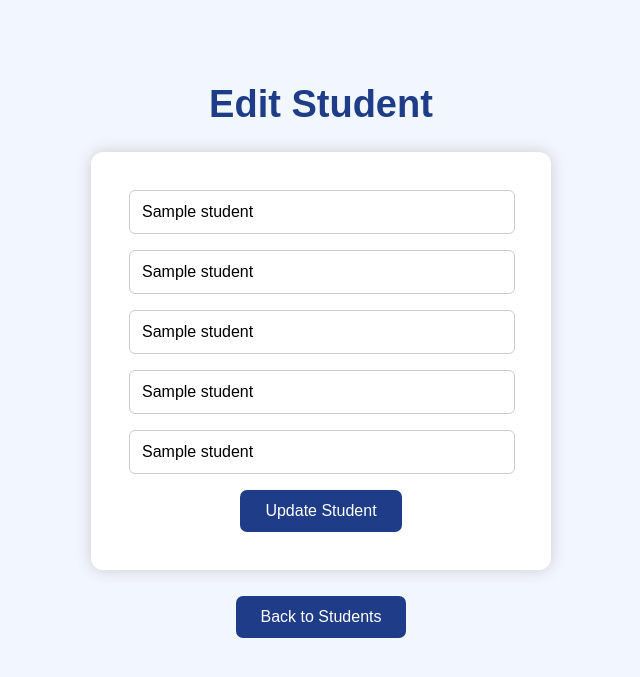
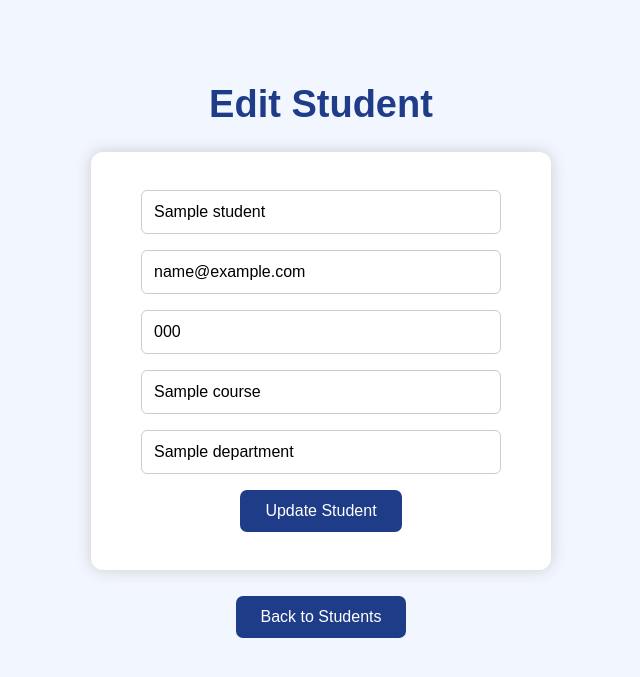
Before and after one commit to nehagaikwad6555/Student-Management-System, a Flask app: page /edit/1 in a window 1280 px wide. Shown: the top 677 px of the page, without its empty margins (319-959 px from the left). Run offline with Flask 3, Linux system fonts and the light colour scheme; a database or web service that is not in the repository returns one stand-in record (values such as "Sample title"); some libraries are stand-ins or nearby versions.

Commit message:
Fix edit student template

```diff
--- a/templates/edit_student.html
+++ b/templates/edit_student.html
@@ -19,6 +19,7 @@
         form {
             background-color: white;
             width: 400px;
+            max-width: 85%;
             margin: auto;
             padding: 30px;
             border-radius: 12px;
@@ -27,6 +28,7 @@
 
         input {
             width: 90%;
+            box-sizing: border-box;
             padding: 12px;
             margin: 8px;
             border: 1px solid #ccc;
@@ -56,30 +58,49 @@
     <h1>Edit Student</h1>
 
     <form method="POST">
+        <input
+            type="text"
+            name="name"
+            placeholder="Student Name"
+            value="{{ student.name }}"
+            required
+        >
 
-        <input type="text" name="name"
-               value="{{ student[1] }}" required>
+        <input
+            type="email"
+            name="email"
+            placeholder="Email"
+            value="{{ student.email or '' }}"
+        >
 
-        <input type="email" name="email"
-               value="{{ student[2] }}">
+        <input
+            type="text"
+            name="phone"
+            placeholder="Phone"
+            value="{{ student.phone or '' }}"
+        >
 
-        <input type="text" name="phone"
-               value="{{ student[3] }}">
+        <input
+            type="text"
+            name="course"
+            placeholder="Course"
+            value="{{ student.course or '' }}"
+        >
 
-        <input type="text" name="course"
-               value="{{ student[4] }}">
-
-        <input type="text" name="department"
-               value="{{ student[5] }}">
+        <input
+            type="text"
+            name="department"
+            placeholder="Department"
+            value="{{ student.department or '' }}"
+        >
 
         <button type="submit">Update Student</button>
-
     </form>
 
     <br>
 
     <a href="/view">
-        <button>Back to Students</button>
+        <button type="button">Back to Students</button>
     </a>
 
 </body>
```
